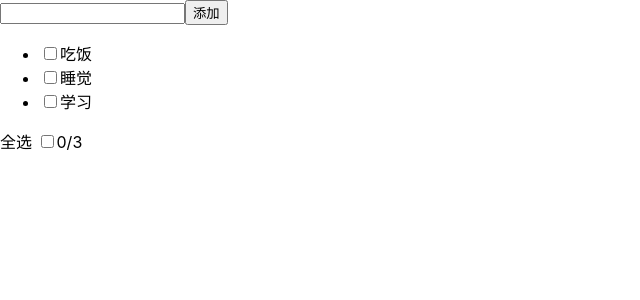
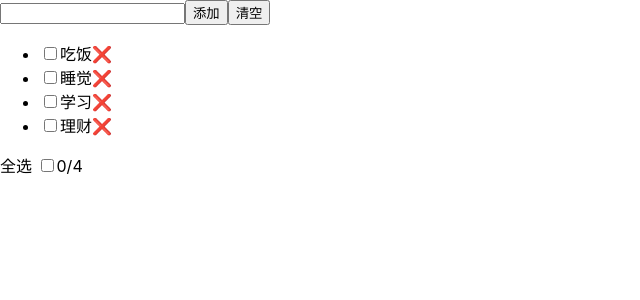
Before and after one commit to XiaoLiz/react-todo, a React (Vite) app: page / in a window 1280 px wide. Shown: the top 300 px of the page, without its empty margins (0-640 px from the left). Built offline with nearby package versions, Linux system fonts and the light colour scheme.

Commit message:
feat: react-todo add typescript

```diff
--- a/src/App.tsx
+++ b/src/App.tsx
@@ -12,9 +12,15 @@ import React, { useState, useEffect } from 'react'
 // 	</div>
 // }
 
-const App = function() {
-	let [ val, setVal ] = useState('');
-	let [ todos, setTodos ] = useState([
+interface Todo {
+    title: string,
+    done: boolean
+}
+
+const App:React.FC = function() {
+
+	let [ val, setVal ] = useState<string>('');
+	let [ todos, setTodos ] = useState<Todo[]>([
 		{
 			title: '吃饭',
 			done: false
@@ -26,7 +32,12 @@ const App = function() {
 		{
 			title: '学习',
 			done: false
+		},
+		{
+			title: '理财',
+			done: false
 		}
+
 	])
 
 	const listItems = todos.map((item, index) =>
@@ -37,8 +48,17 @@ const App = function() {
 				onChange={e=>{handleSetTodo(e, index)}}
 			/>
 			<span>{item.title}</span>
+            <span onClick={() => { handleTodoItemDelete(index) }}>❌</span>
 		</li>
 	)
+
+    function handleTodoItemDelete(index: number) {
+        let nextTodos = [...todos]
+        nextTodos.splice(index, 1);
+        console.log(nextTodos, 'nextTodos')
+
+        setTodos(nextTodos)
+    }
 
 	function handleAdd() {
 		if(!val) {
@@ -58,7 +78,7 @@ const App = function() {
 
 	let active = todos.filter(item=>item.done).length
 	let [ allDone, setAllDone ] = useState(false)
-	function handleToggleTodo(e: React.ChangeEvent<HTMLInputElement>) {
+	function handleToggleTodo(e) {
 		const nextTodos = [...todos];
 		nextTodos.forEach(item => item.done = e.target.checked)
 
@@ -67,13 +87,20 @@ const App = function() {
 	}
 
 	useEffect(() => {
-		setAllDone(active===todos.length)
+		setAllDone(active === todos.length)
 	}, [todos])
+
+
+    function handleClear() {
+        setTodos(todos.filter(item => !item.done))
+    }
 
 	return <div>
 		<input type="text" value={val} onChange={(e) => setVal(e.target.value)} />
 		<button onClick={ handleAdd }>添加</button>
-		<ul> { listItems } </ul>
+		<button onClick={ handleClear }>清空</button>
+
+		{ todos.length ? <ul> { listItems } </ul> : <div>暂无数据</div> }
 
 		<div>
 			全选 <input type="checkbox" checked={allDone} onChange={e=>{handleToggleTodo(e)}}  />
```
